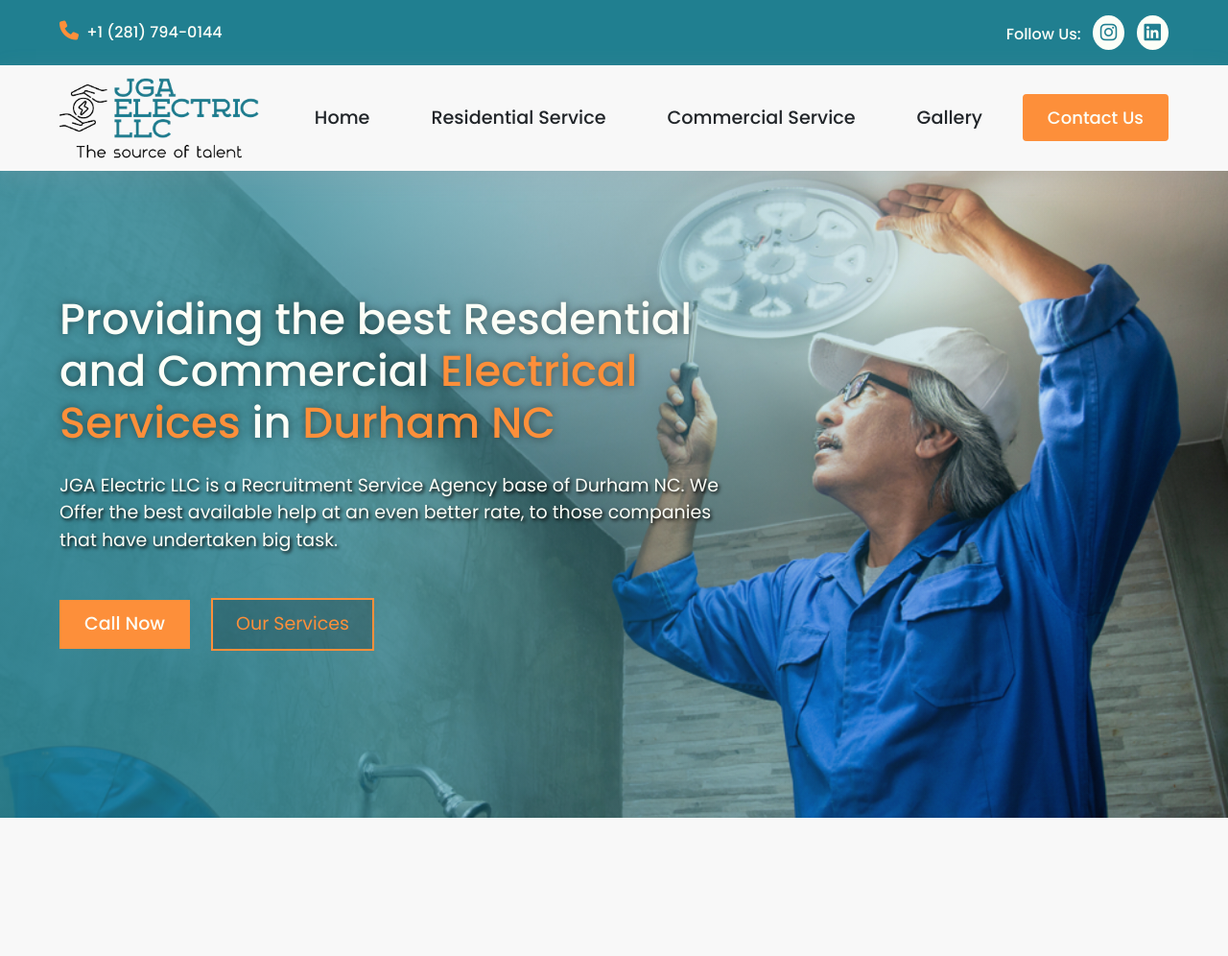
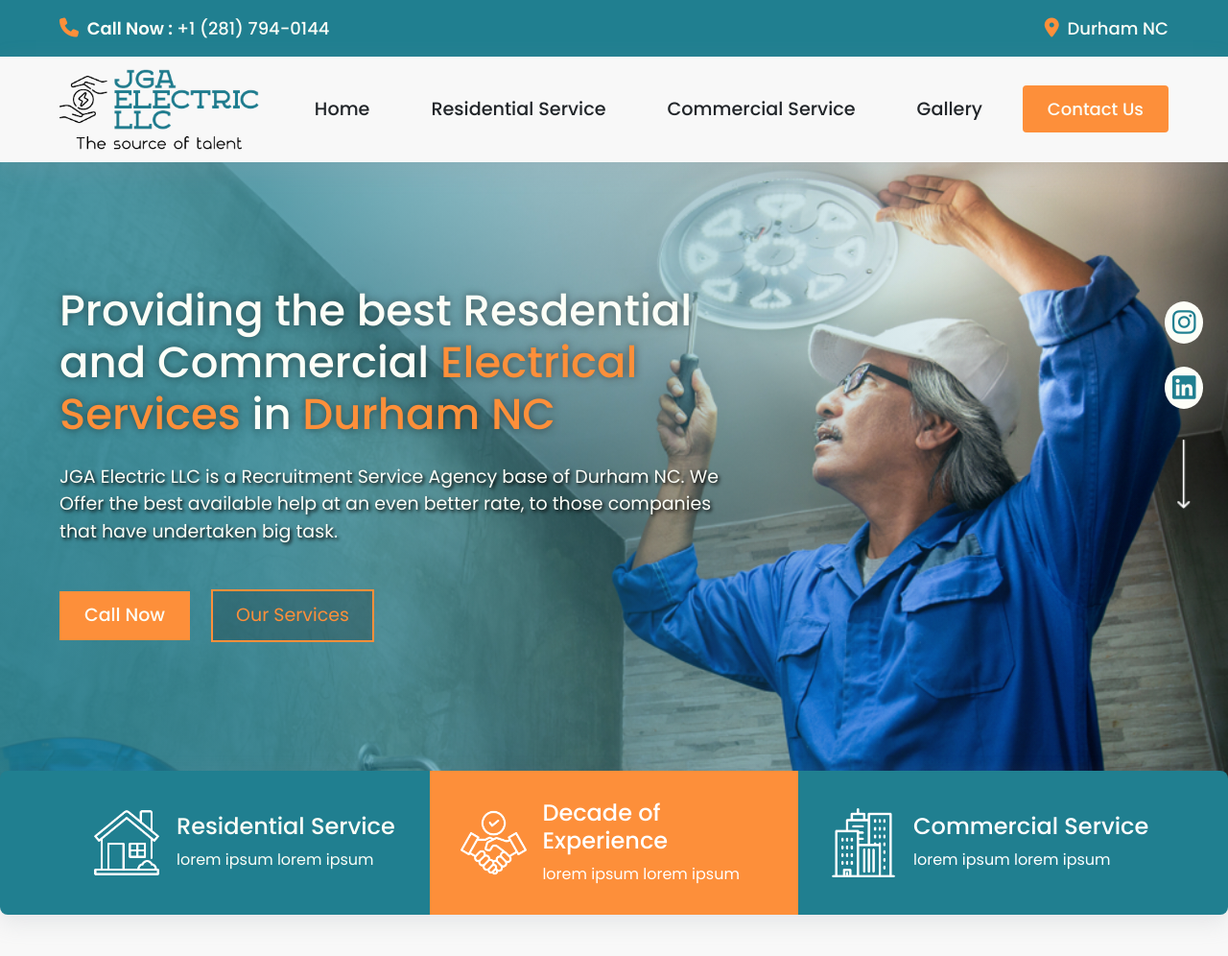
Before and after one commit to shekhar-stha/jga-electric-llc, a website: page index.html in a window 1280 px wide. Shown: the whole page at 96% size. Before the commit the page ends 924 px from the top, so only its background shows below. Drawn offline with nearby package versions, Linux system fonts and the light colour scheme.

Commit message:
feat: hero section jga electric

```diff
--- a/index.html
+++ b/index.html
@@ -9,6 +9,7 @@
 
     <meta name="description" content="">
     <meta name="keywords" content="">
+
     <!-- CSS -->
     <link rel="stylesheet" href="/css/index.css">
 
@@ -28,23 +29,29 @@
         <div class="top-information bg-primary">
             <div class="container py-3 d-flex justify-content-between">
                 <div class="d-flex align-items-center">
-                    <a href="tel:+12817940144" title="phone number" class="text-white fw-500">
+                    <a href="tel:+12817940144" title="phone number" class="text-white fw-500 fs-18">
                         <i class="fs-15 fa-solid fa-phone text-secondary fs-20 me-1"></i>
-                        +1 (281) 794-0144
+                        <span class="fw-600 d-sm-inline d-none">Call Now : </span>+1 (281) 794-0144
                     </a>
                 </div>
 
-                <div>
+                <div class="d-flex align-items-center">
+                    <a title="location" class="text-white fw-500 fs-18">
+                        <i class="fs-15 fa-solid fa-location-dot text-secondary fs-20 me-1"></i>
+                        Durham NC
+                    </a>
+                </div>
+
+
+                <!-- <div>
                     <a href="tel:+12817940144" title="phone number" class="text-white fw-500">
                         <span>Follow Us:</span>
-                        <i class="fa-brands fa-instagram bg-white text-primary p-2 rounded-circle fs-20 ms-2"></i>
-                        <i class="fa-brands fa-linkedin bg-white text-primary p-2 rounded-circle fs-20 ms-2"></i>
                     </a>
-                </div>
+                </div> -->
             </div>
         </div>
 
-        <nav class="navbar navbar-expand-lg navbar-dark">
+        <nav class="navbar navbar-expand-lg navbar-light">
             <div class="container">
                 <a title="navbar-logo" class="navbar-brand" href="/index.html"><img src="/img/logo.png"
                         alt="nav-logo"></a>
@@ -59,19 +66,17 @@
                             <a class="nav-link" title="homepage" aria-current="page" href="/index.html">Home</a>
                         </li>
                         <li class="nav-item">
-                            <a title="Air Conditioning" class="nav-link"
-                                href="/air-conditioning-service-highlands-texas.html">
+                            <a title="Air Conditioning" class="nav-link" href="/">
                                 Residential Service
                             </a>
                         </li>
                         <li class="nav-item">
-                            <a title="Heaing Service" class="nav-link" href="/heating-service-highlands-texas.html">
+                            <a title="Heaing Service" class="nav-link" href="">
                                 Commercial Service
                             </a>
                         </li>
                         <li class="nav-item">
-                            <a title="Commercial Service" class="nav-link"
-                                href="/commercial-hvac-service-highlands-texas.html">
+                            <a title="Commercial Service" class="nav-link" href="">
                                 Gallery
                             </a>
                         </li>
@@ -106,40 +111,47 @@
                     </div>
                 </div>
             </div>
+            <div class="social-links d-flex flex-column align-items-center position-absolute">
+                <p> <i class="fa-brands fa-instagram"></i></p>
+                <p><i class="fa-brands fa-linkedin "></i></p>
+
+               <a href="/index.html#service">
+                <img src="/img/arrow-down.png" alt="arrow-down">
+               </a>
+            </div>
             <img class="hero-img" src="/img/hero-img.jpg" alt="hero image">
         </div>
 
-        <!-- <div data-aos="fade-left" class="features">
+        <div data-aos="fade-left" class="features">
             <div class="feature">
                 <div class="img-div">
-                    <img src="/img/air-conditioning-icon.png" alt="Air Conditioning">
+                    <img src="/img/residential-icon-white.png" alt="Air Conditioning">
                 </div>
                 <div class="info">
-                    <h2>Air Conditioning</h2>
-                    <p>Cooling expertise for ultimate indoor comfort.</p>
+                    <h2>Residential Service</h2>
+                    <p>lorem ipsum lorem ipsum</p>
                 </div>
             </div>
 
             <div class="feature">
                 <div class="img-div">
-                    <img src="/img/commercial-service.png" alt="commercial-service">
+                    <img src="/img/trust.png" alt="House Heating">
+                </div>
+                <div class="info">
+                    <h2>Decade of Experience</h2>
+                    <p>lorem ipsum lorem ipsum</p>
+                </div>
+            </div>
+            <div class="feature">
+                <div class="img-div">
+                    <img src="/img/commercial-icon-white.png" alt="commercial-service">
                 </div>
                 <div class="info">
                     <h2>Commercial Service</h2>
-                    <p>Tailored solutions for efficient commercial HVAC systems.</p>
+                    <p>lorem ipsum lorem ipsum</p>
                 </div>
             </div>
-
-            <div class="feature">
-                <div class="img-div">
-                    <img src="/img/heating-icon-orange.png" alt="House Heating">
-                </div>
-                <div class="info">
-                    <h2>Heating</h2>
-                    <p>Reliable heating services for cozy environments.</p>
-                </div>
-            </div>
-        </div> -->
+        </div>
     </section>
 
 
--- a/scss/layout/_home.scss
+++ b/scss/layout/_home.scss
@@ -56,54 +56,6 @@
             @media (max-width: 992px) {
                 width: 100%;
             }
-
-            .ac {
-                width: 90%;
-                max-height: 30rem;
-                z-index: -1;
-                object-fit: contain;
-                z-index: 1;
-                filter: brightness(70%);
-                z-index: 2;
-
-                @media (max-width: 992px) {
-                    max-height: 20rem;
-                }
-            }
-
-            .blob {
-                position: absolute;
-                width: 100%;
-                height: 90%;
-                right: 0;
-                bottom: -2%;
-                z-index: -1;
-
-                @media (max-width: 1200px) {
-                    width: 120%;
-                    right: -10%;
-                    height: 80%;
-
-                    bottom: 0%;
-                }
-
-                @media (max-width: 992px) {
-                    width: 100%;
-                    right: 0%;
-                    height: 80%;
-                    bottom: -10%;
-                }
-            }
-
-            .blob-dotted {
-                position: absolute;
-                width: 96%;
-                height: 84%;
-                right: 2%;
-                bottom: 2%;
-                z-index: -1;
-                opacity: 0.4;
-            }
         }
 
         .hero-img {
@@ -123,10 +75,37 @@
             left: 0;
             width: 100%;
             height: 100%;
-            background: rgb(32,127,144);
-            background: linear-gradient(90deg, rgba(32,127,144,1) 3%, rgba(32,127,144,0.8856792717086834) 21%, rgba(32,127,144,0.5047268907563025) 44%, rgba(32,127,144,0) 100%);
+            // background: rgb(32, 127, 144);
+            // background: linear-gradient(90deg, rgba(32, 127, 144, 1) 3%, rgba(32, 127, 144, 0.8856792717086834) 21%, rgba(32, 127, 144, 0.5047268907563025) 44%, rgba(32, 127, 144, 0) 100%);
+
+            background: rgb(32, 127, 144);
+            background: linear-gradient(90deg, rgba(32, 127, 144, 1) 3%, rgba(32, 127, 144, 0.8856792717086834) 21%, rgba(32, 127, 144, 0.5047268907563025) 44%, rgba(32, 127, 144, 0) 93%, rgba(0, 0, 0, 0.3394607843137255) 100%);
             opacity: 0.8;
             z-index: -2;
+        }
+
+        .social-links {
+            top: 18%;
+            right: 2%;
+
+            i {
+                background-color: $white;
+                border-radius: 50%;
+                color: $primary;
+                font-size: 28px;
+                padding: 0.5rem;
+
+                &:nth-of-type(1) {
+                    margin-top: 1.5rem;
+                }
+            }
+
+            img{
+                height: 4.5rem;
+                margin-top: 2rem;
+                object-fit: contain;
+                cursor: pointer;
+            }
         }
     }
 
@@ -137,15 +116,17 @@
     display: flex;
     justify-content: space-between;
     align-items: center;
-    width: 90%;
+    width: 100%;
     margin: 0 auto;
-    margin-top: -4rem;
-    padding: 0 !important;
+    padding: 0 4rem !important;
     z-index: 2;
-    background-color: $white;
+    background-color: $primary;
     position: relative;
     box-shadow: rgba(149, 157, 165, 0.2) 0px 8px 24px;
     margin-bottom: 2rem;
+    border-radius: 8px;
+    overflow: hidden;
+    margin-top: -40px;
 
     @media (max-width: 1200px) {
         width: 95%;
@@ -172,7 +153,8 @@
         padding-right: 1rem;
 
         &:nth-of-type(1) {
-            background-color: #f7f2ed;
+            background-color: $primary;
+            color: $white;
         }
 
         &:nth-of-type(2) {
```
Also changed, not shown: css/index.css, css/index.min.css, img/arrow-down.png (added), img/commercial-icon-white.png (added), img/fixing-light-ceiling.jpg (added), img/residential-icon-white.png (added), img/trust.png (added).
